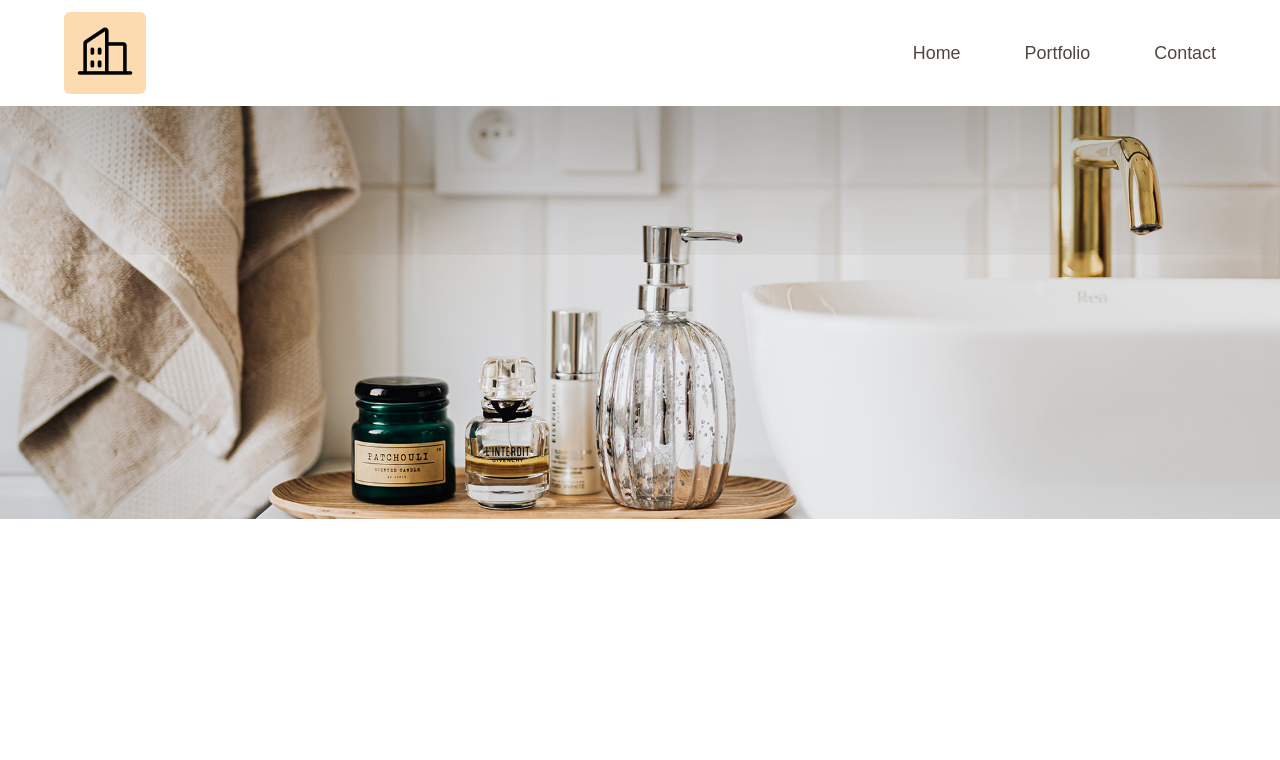
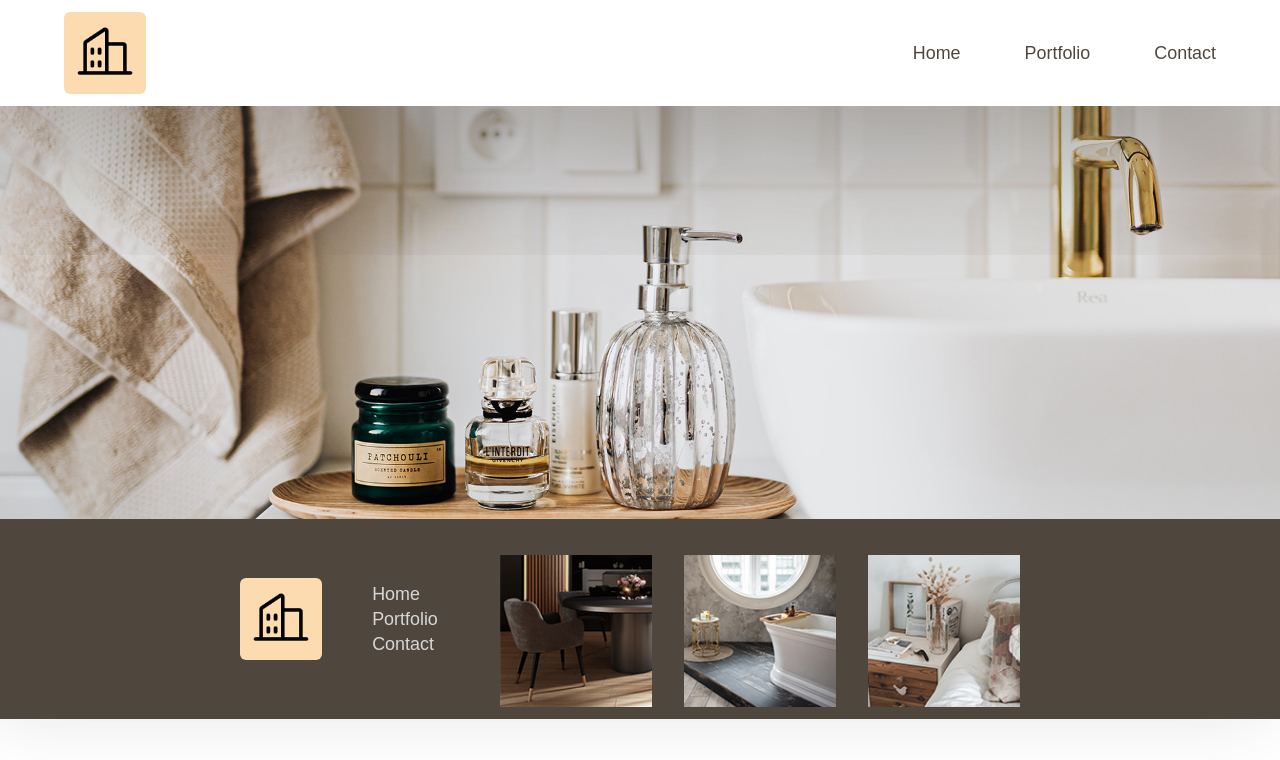
Before and after one commit to OskarWiktor/home-design-website, a website: page pages/contact.html in a window 1280 px wide. Drawn offline with Linux system fonts and the light colour scheme.

Commit message:
feat(pages): footer

```diff
--- a/pages/contact.html
+++ b/pages/contact.html
@@ -55,6 +55,56 @@
       </section>
     </header>
 
+    <main></main>
+
+    <footer class="footer">
+        <nav class="footer__navigation">
+          <div class="footer__navigation--logo">
+            <a href="../index.html">
+              <img
+                src="../assets/fake-logo.png"
+                alt="Fake Logo, modern building"
+                title="Fake logo"
+            /></a>
+          </div>
+          <ul class="footer__navigation-list">
+            <li class="navigation-list__item">
+              <a class="navigation-list__item--link" href="../index.html">Home</a>
+            </li>
+            <li class="navigation-list__item">
+              <a class="navigation-list__item--link" href="portfolio.html"
+                >Portfolio</a
+              >
+            </li>
+            <li class="navigation-list__item">
+              <a class="navigation-list__item--link" href="contact.html"
+                >Contact</a
+              >
+            </li>
+          </ul>
+        </nav>
+        <div class="footer__portfolio">
+          <a href="portfolio.html"
+            ><img
+              class="footer__portfolio--img"
+              src="../assets/footer-portfolio-1.jpg"
+              alt="portfolio img"
+          /></a>
+          <a href="portfolio.html"
+            ><img
+              class="footer__portfolio--img"
+              src="../assets/footer-portfolio-2.jpg"
+              alt="portfolio img"
+          /></a>
+          <a href="portfolio.html"
+            ><img
+              class="footer__portfolio--img"
+              src="../assets/footer-portfolio-3.jpg"
+              alt="portfolio img"
+          /></a>
+        </div>
+      </footer>
+
     <script src="../js/header.js"></script>
   </body>
 </html>
```
Also changed, not shown: index.html (+1 -0 lines), pages/portfolio.html (+50 -0 lines).
